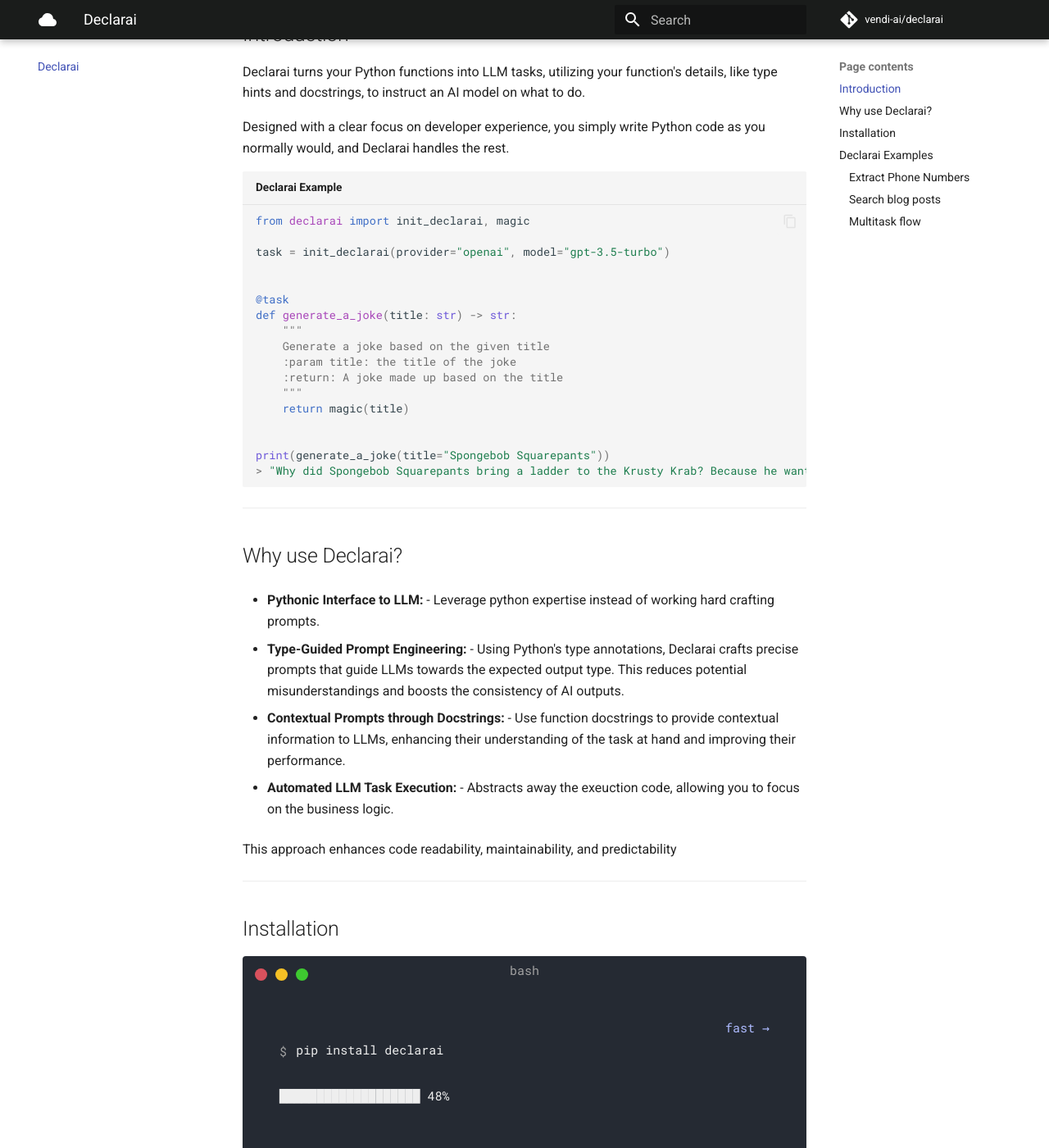
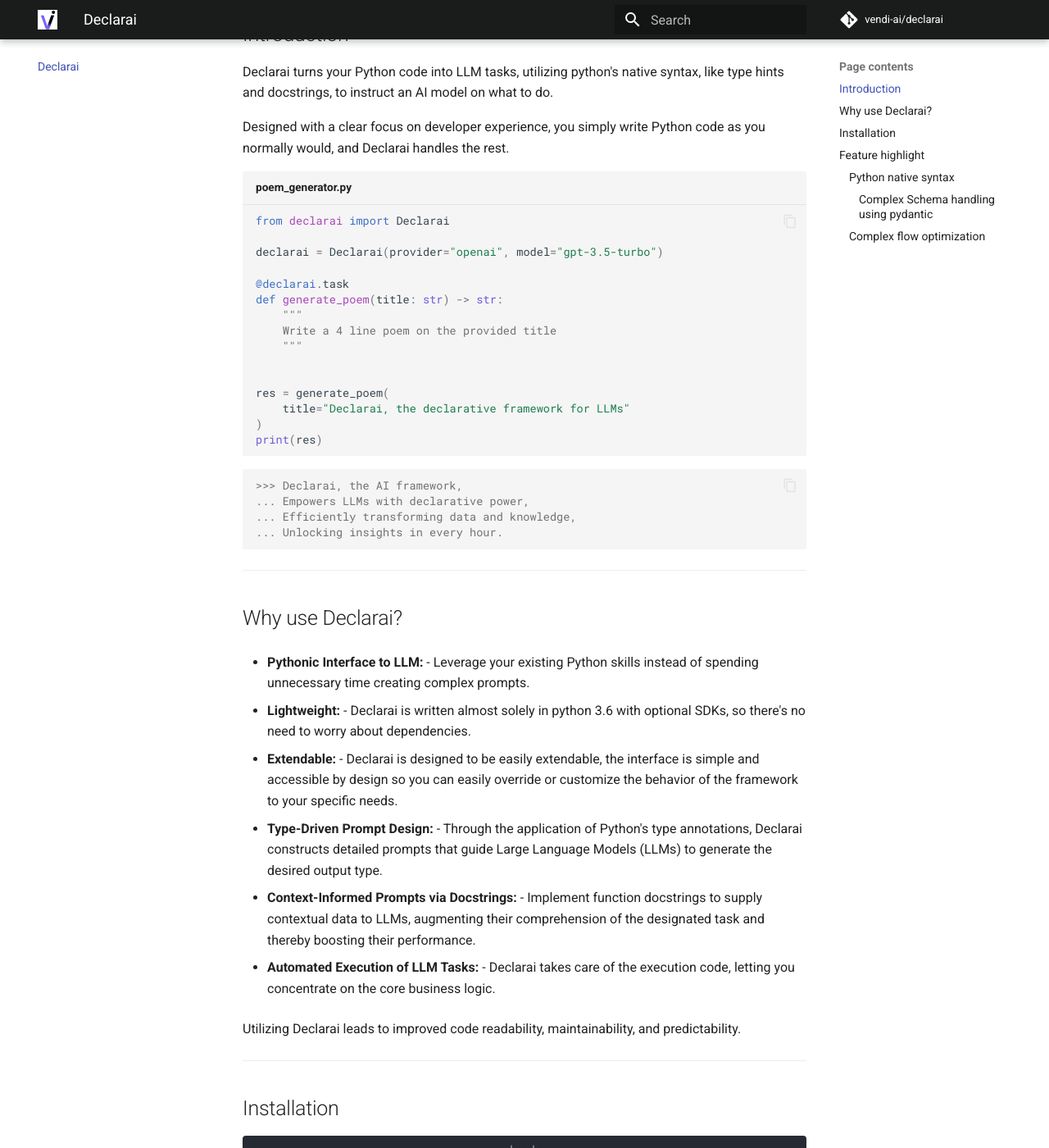
Before and after one commit to sticklight-io/declarai, an MkDocs documentation site: the page built from docs/docs/index.md, in a window 1280 px wide and 1400 px high, scrolled down 480 px. Shown: the whole window at 82% size. Built offline with MkDocs 1.6.1 and Material for MkDocs 9.7.7, drawn with Linux system fonts in a browser that asks for light colours; comment, search, counter and statistics services are not loaded; some of the changed text lies outside the part shown.

Commit message:
some updates to docs (#28)

````diff
--- a/docs/docs/index.md
+++ b/docs/docs/index.md
@@ -2,57 +2,64 @@
   <a href="https://vendi-ai.github.io/declarai/"><img src="./img/Logo-declarai.svg" alt="FastAPI"></a>
 </p>
 <p align="center">
-    <em>Declarai, turning Python functions into LLM tasks, easy to use, and production-ready.</em>
+    <em>Declarai, turning Python code into LLM tasks, easy to use, and production-ready.</em>
 </p>
 
 ---
 
 ## Introduction
 
-Declarai turns your Python functions into LLM tasks, utilizing your function's details, like type hints and docstrings,
+Declarai turns your Python code into LLM tasks, utilizing python's native syntax, like type hints and docstrings,
 to instruct an AI model on what to do.
 
 Designed with a clear focus on developer experience, you simply write Python code as you normally would, and Declarai
 handles the rest.
 
-  ```py title="Declarai Example"
-  from declarai import init_declarai, magic
+  ```py title="poem_generator.py"
+  from declarai import Declarai
 
-  task = init_declarai(provider="openai", model="gpt-3.5-turbo")
+  declarai = Declarai(provider="openai", model="gpt-3.5-turbo")
+
+  @declarai.task
+  def generate_poem(title: str) -> str:
+      """
+      Write a 4 line poem on the provided title
+      """
 
 
-  @task
-  def generate_a_joke(title: str) -> str:
-      """
-      Generate a joke based on the given title
-      :param title: the title of the joke
-      :return: A joke made up based on the title
-      """
-      return magic(title)
-
-
-  print(generate_a_joke(title="Spongebob Squarepants"))
-  > "Why did Spongebob Squarepants bring a ladder to the Krusty Krab? Because he wanted to reach new heights in his career as a fry cook!"
+  res = generate_poem(
+      title="Declarai, the declarative framework for LLMs"
+  )
+  print(res)
   ```
-
+  ```console
+  >>> Declarai, the AI framework,
+  ... Empowers LLMs with declarative power,
+  ... Efficiently transforming data and knowledge,
+  ... Unlocking insights in every hour.
+  ```
 
 ---
 
 ## Why use Declarai?
 
-- **Pythonic Interface to LLM:** - Leverage python expertise instead of working hard crafting prompts.
+- **Pythonic Interface to LLM:** - Leverage your existing Python skills instead of spending unnecessary time creating complex prompts.
 
-- **Type-Guided Prompt Engineering:** - Using Python's type annotations, Declarai crafts precise prompts that guide
-  LLMs towards the expected output type. This reduces potential misunderstandings and boosts the consistency of AI
-  outputs.
+- **Lightweight:** - Declarai is written almost solely in python 3.6 with optional SDKs,
+  so there's no need to worry about dependencies.
 
-- **Contextual Prompts through Docstrings:** - Use function docstrings to provide contextual information to LLMs,
-  enhancing their understanding of the task at hand and improving their performance.
+- **Extendable:** - Declarai is designed to be easily extendable, the interface is simple and accessible by design so
+  you can easily override or customize the behavior of the framework to your specific needs.
 
-- **Automated LLM Task Execution:** - Abstracts away the exeuction code, allowing you to focus on the business
-  logic.
+- **Type-Driven Prompt Design:** - Through the application of Python's type annotations,
+  Declarai constructs detailed prompts that guide Large Language Models (LLMs) to generate the desired output type.
 
-This approach enhances code readability, maintainability, and predictability
+- **Context-Informed Prompts via Docstrings:** - Implement function docstrings to supply contextual data to LLMs,
+  augmenting their comprehension of the designated task and thereby boosting their performance.
+
+- **Automated Execution of LLM Tasks:** - Declarai takes care of the execution code, letting you concentrate on the core business logic.
+
+Utilizing Declarai leads to improved code readability, maintainability, and predictability.
 
 ---
 
@@ -72,123 +79,142 @@
 
 ---
 
-## Declarai Examples
+## Feature highlight
 
-To see Declarai in action, we should:
+### Python native syntax
+Integrating deeply into python's native syntax, declarai understands your code and generates the prompt accordingly.
 
-* Decorate a function with the `@task` decorator
-* Fill in the `docstrings`
-* Make sure to set `type hints` for the function's parameters and return type.
+```py title="Simple Syntax"
 
-<br>
-
-#### Extract Phone Numbers
-
-In this example, we define a task to extract phone numbers from a given email content.
-
-```py title="extract_phone_number.py"
-from declarai import init_declarai, magic
-from typing import List
-
-task = init_declarai(provider="openai", model="gpt-3.5-turbo")
-
-
-@task # (1)!
+@declarai.task # (1)!
 def extract_phone_number(email_content: str) -> List[str]: # (2)!
     """
     Extract the phone numbers from the provided email_content
     :param email_content: Text represents the email content
     :return: The phone numbers that are used in the email
-    """ # (3)!
-    return magic(email_content)
+    """# (3)!
+    return declarai.magic(email_content) # (4)!
 
-
-res = extract_phone_number(
-    email="Hello, my phone number is 123456789. What's yours?"
-)
-
-print(f"Phone numbers: {res}")
 ```
 
-1. The `@task` decorator marks the function as a Declarai prompt task.
-2. The type hints `List[str]` is used to aprse the output of the llm into a list of strings.
+1. The `@declarai.task` decorator marks the function as a Declarai prompt task.
+2. The type hints `List[str]` is used to parse the output of the llm into a list of strings.
 3. The docstring represents the task's description which is used to generate the prompt.
-
     - `description` - the context of the task
     - `:param` - The function's parameters and their description
     - `:return` - The output description
-
-
-You can run the python script:
-
-<div class="termy">
-
-    ```console
-    $ python extract_phone_number.py
-
-    Phone numbers: [123456789]
-    ```
-
-</div>
+4. The `magic` method is an optional placeholder for typing, and can be used as a replacement for the docstring interface when needed.
 
 <br>
 
-#### Search blog posts
+#### Complex Schema handling using pydantic
 
-In this example, we define a semantic search for relevant blog posts based on a given query.
+In this example, we provide pydantic schemas to create meaningful objects for our application
 
-```Python title="search_blog_posts.py"
-from declarai import init_declarai, magic, VectorStore
-from typing import List
-
-search = init_declarai(provider="openai", model="text-embedding-ada-002")
+```python title="Schema"
+class TimeFrame(BaseModel):
+    start: int
+    end: int
 
 
-@search # (1)!
-def get_relevant_blog_posts(query: str, data: VectorStore) -> List[str]:
-  """
-  Find the relevant blog posts
-  :param query: A user provided query to search with
-  :param data: A vector store data object that contains the blog posts
-  :return: The relevant blog posts
-  """
-  return magic(query, data)
+class BusinessExperience(BaseModel):
+    time_frame: TimeFrame
+    title: str
+    description: str
+    company: str
 
 
-blogs_posts = get_relevant_blog_posts(
-  "What can I do with Declarai?",
-  VectorStore.from_csv("blog_posts.csv")
+class Recommendation(BaseModel):
+    recommender: str
+    recommendation: str
+
+
+class BusinessProfile(BaseModel):
+    bio: str
+    experience: List[BusinessExperience]
+    previous_jobs: List[str]
+    recommendations: List[Recommendation]
+```
+All we need to do is provide the desired schema as the return type of the function
+```py title="Complex Schema"
+@declarai.task
+def generate_business_profile(name: str, skills: List[str]) -> BusinessProfile:
+    """
+    Generate a business profile based on the given name and skills
+    Produce a short bio and a mapping of the skills and where they can be used
+    for fields with missing data, you can make up data to fill in the gaps
+    :param name: The name of the person
+    :param skills: The skills of the person
+    :return: The generated business profile
+    """
+    return declarai.magic(name=name, skills=skills)
+```
+Usage:
+```python title="Business Profile"
+profile = generate_business_profile(
+    name="Bob grapes",
+    skills=[
+        "Management", "entrepreneurship", "programming", "investing", "Machine Learning"
+    ],
 )
-
-print(f"Blog posts: {blogs_posts}")
-#> Blog posts: ['How to use Declarai?', 'How to use Declarai in production?']
+print(profile)
+```
+Shortened to fit the page:
+```console
+{
+    'bio': 'Bob Grapes is a highly skilled professional with expertise in management,
+    entrepreneurship, programming, investing, and machine learning.
+    With a strong background in ... ",
+    'experience': [
+        {
+            'time_frame': {
+                'start': 2010,
+                'end': 2015
+            },
+            'title': 'Manager',
+            'description': 'Managed a team of 20 employees and oversaw daily operations',
+            'company': 'ABC Company'
+        },
+            ...
+        ],
+    'previous_jobs': [
+        'ABC Company',
+        'XYZ Startup',
+        'DEF Tech',
+        'GHI Corporation'
+    ],
+    'recommendations': [
+        {
+            'recommender': 'John Smith',
+            'recommendation': 'Bob is an exceptional leader with ..."
+        },
+        ...
+    ]
+}
 ```
 
-1. The `@search` decorator marks the function as a Declarai semantic search task.
-2.
 <br>
 
-### Multitask flow
+### Complex flow optimization
 
-We can execute multiple tasks in a single flow by leveraging techniques like Chain-of-Thought
-```Python title="sequence_of_tasks.py"
+For more complex scenarios,  we may not want to cram too much into a single task.
+This is a classic case of abstraction and separation of concerns.
 
-from declarai import Sequence, init_declarai, magic
+In order to achieve this, declarai provides a `Sequence` class that allows you to chain multiple tasks together.
+These tasks will be reduced to a single prompt that will be executed in a **single call to the llm**.
 
-task = init_declarai(provider="openai", model="gpt-3.5-turbo")
-
-
-@task
+```python title="Sequence"
+@declarai.task
 def suggest_title(question: str) -> str:
   """
   Given a question from our customer support, suggest a title for it
   :param question: the provided question
   :return: The title suggested for the question
   """
-  return magic(question)
+  return declarai.magic(question)
 
 
-@task
+@declarai.task
 def route_to_department(title: str, departments: List[str]) -> str:
   """
   Given a question title, route it to the relevant department
@@ -196,10 +222,10 @@
   :param departments: The departments to route the question to
   :return: The department that the question should be routed to
   """
-  return magic(title, departments)
+  return declarai.magic(title, departments)
 
 
-@task
+@declarai.task
 def suggest_department_answers(question: str, department: str) -> List[str]:
   """
   Given a question and a department, suggest 2 answers from the department's knowledge base
@@ -207,28 +233,37 @@
   :param department: The department to suggest answers from
   :return: The suggested answers
   """
-  return magic(question, department)
+  return declarai.magic(question, department)
 
 
-available_departments = ["sales", "support", "billing"]
-question = "I have a feature request for your product. Who should I talk to?"
+# In the following we chain the tasks together to create a single prompt
+# The result will:
+# - Suggest a title for the question
+# - Route the question to the relevant department
+# - Suggest 2 answers from the department's knowledge base
 
-suggested_title = suggest_title.plan(question=question)
-selected_department = route_to_department.plan(
-  title=suggested_title, departments=available_departments
+def suggest_answers(question: str, available_departments: List[str]) -> Dict[str, Any]:
+    suggested_title = suggest_title.plan(question=question)
+    selected_department = route_to_department.plan(
+      title=suggested_title, departments=available_departments
+    )
+    suggested_answers = suggest_department_answers.plan(
+      question=question, department=selected_department
+    )
+    return suggested_answers(reduce_strategy="ChainOfThought")
+
+print(suggest_answers(
+    question="I want to be able to click on that button but I can't. Is this currently possible?",
+    available_departments=["sales", "support"])
 )
-suggested_answers = suggest_department_answers.plan(
-  question=question, department=selected_department
-)
-
-res = suggested_answers(reduce="CoT")
-
-print(res)
-"""
+```
+```console
 {
-    "suggested_answers": ["You can talk to our sales team", "You can talk to our support team"],
-    "selected_department": "sales",
+    "suggested_answers": [
+        "This isn't supported at the moment, you are welcome to open a feature request on our website!",
+        "We have accepted you request and will check if this behavior is currently possible. We will get back to you shortly."
+    ],
+    "selected_department": "support",
     "suggested_title": "Feature request"
 }
-"""
 ```
--- /dev/null
+++ b/docs/docs/js/tablesort.js
@@ -0,0 +1,6 @@
+document$.subscribe(function() {
+  var tables = document.querySelectorAll("article table:not([class])")
+  tables.forEach(function(table) {
+    new Tablesort(table)
+  })
+})
--- a/docs/mkdocs.yml
+++ b/docs/mkdocs.yml
@@ -7,6 +7,8 @@
   - Providers:
     - tutorial/providers/index.md
     - tutorial/providers/openai.md
+- Evals:
+  - evals/index.md
 - Changelog: changelog.md
 - Contribute : contribute.md
 
@@ -18,14 +20,15 @@
       - content.code.annotate
       - navigation.indexes
     name: material
-    icon:
-      logo: material/cloud
+    logo: img/Vendi-logo.svg
 extra_css:
 - css/extra.css
 - css/termynal.css
 extra_javascript:
 - js/termynal.js
 - js/custom.js
+- js/tablesort.js
+- https://unpkg.com/tablesort@5.3.0/dist/tablesort.min.js
 repo_url: https://github.com/vendi-ai/declarai
 repo_name: vendi-ai/declarai
 markdown_extensions:
--- a/pyproject.toml
+++ b/pyproject.toml
@@ -20,6 +20,7 @@
 pytest = "*"
 pytest-cov = "^4.1.0"
 rich = "^13.4.2"
+mkdocs-material = "^9.1.21"
 
 [tool.poetry.extras]
 pydantic = ["pydantic", "jsonref"]
````
Also changed, not shown: docs/docs/evals/index.md (added, +50 -0 lines), docs/docs/img/Vendi-logo.svg (added), 2 other files.
